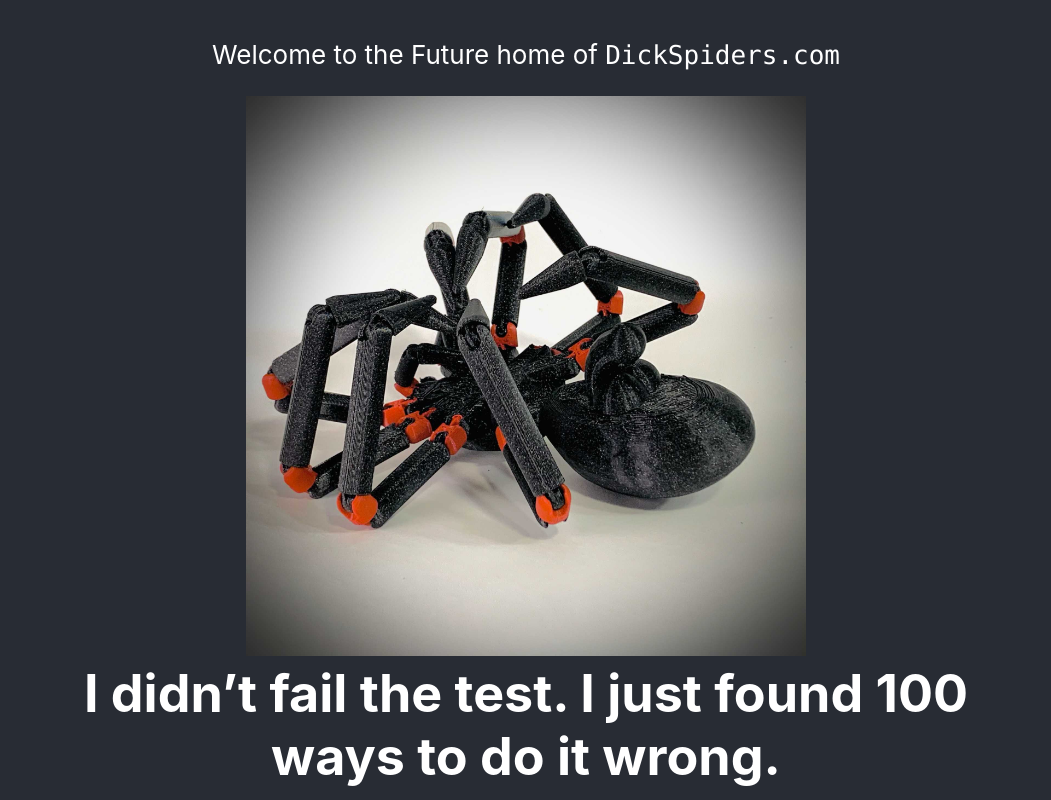
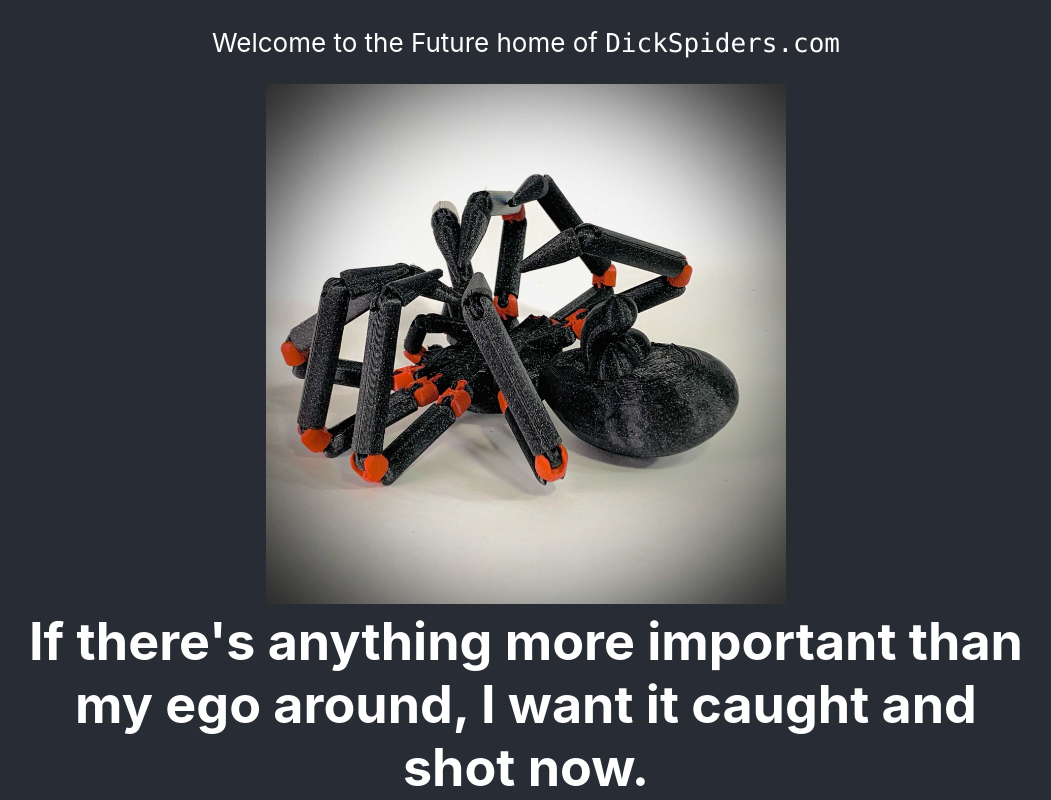
Before and after one commit to sirclesam/sirclesam.github.io, a React (Create React App) app: page / in a window 1280 px wide. Shown: the whole page, without its empty margins (114-1165 px from the left). Built offline with nearby package versions, Linux system fonts and the light colour scheme.

Commit message:
ok thats enough for now

```diff
--- a/src/App.css
+++ b/src/App.css
@@ -7,7 +7,7 @@ html {
 }
 
 .App-logo, .App-logo2 {
-  height: 70vmin;
+  height: 65vmin;
   pointer-events: none;
 }
 
--- a/src/App.js
+++ b/src/App.js
@@ -24,9 +24,12 @@ function App() {
     "Don't Panic.",
     "If there's anything more important than my ego around, I want it caught and shot now.",
     "I never could get the hang of Thursdays.",
+    "Nicky had to stop fucking John because John's plague of dickspiders were irritating her twat.",
+    "Merv aka 'The Cactai' was handed his nickname due to the appearance of his erect penis with an excessive amount of dickspiders.",
+    "Murray was scared to shower in the changerooms after the footy due to the boys ribbing him about his dickspider epidemic.",
   ];
 
-  const images = importAll(require.context("../public/imgs", false, /\.(png|jpe?g|svg)$/));
+  const images = importAll(require.context("../public/imgs", false, /\.(png|jpe?g|svg|gif)$/));
 
   // const randomImages = shuffle(images);
 
```
Also changed, not shown: 1 other file (tests, documents, lock files or other folders).
